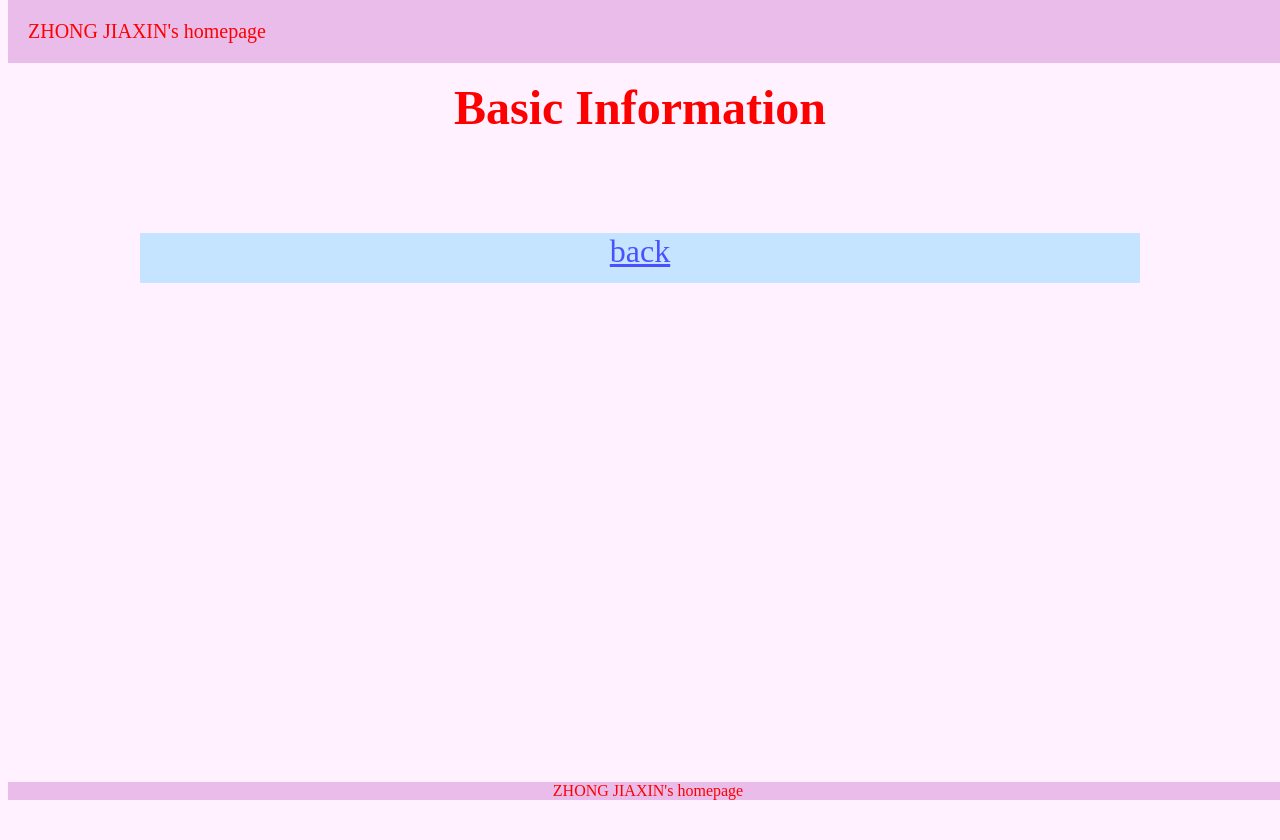
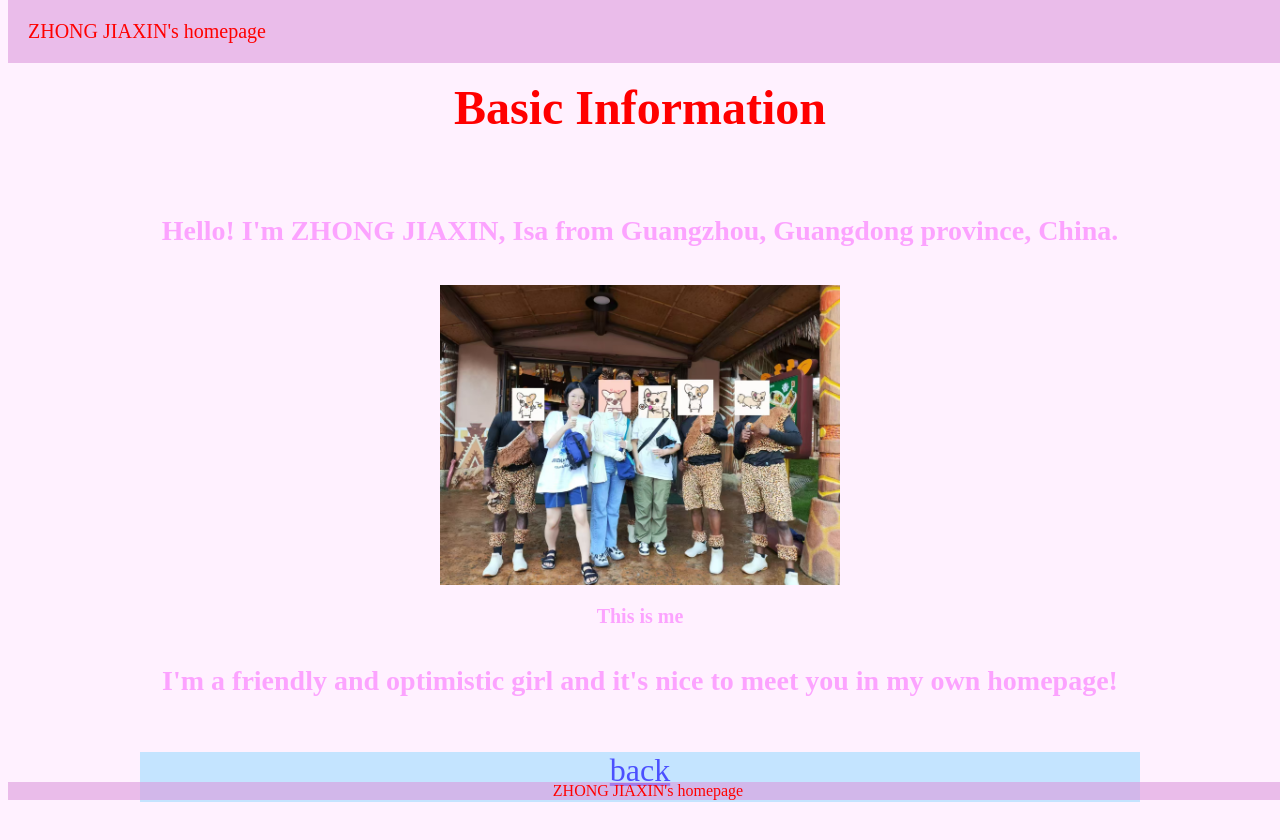
Before and after one commit to WLCM-jjx/251118try4.github.io, a plain HTML site: page 1basic.html in a window 1280 px wide. Before the commit the page ends 800 px from the top, so only its background shows below. Drawn offline with Linux system fonts and the light colour scheme.

Commit message:
Update 1basic.html

```diff
--- a/1basic.html
+++ b/1basic.html
@@ -8,6 +8,14 @@
     <body>
 
     <h5>Basic Information</h5>
+
+    <h4>Hello! I'm ZHONG JIAXIN, Isa from Guangzhou, Guangdong province, China.</h4>
+
+    <img height=300px; src="%E6%88%91.jpg">
+    <h3>This is me</h3>
+
+    <h4>I'm a friendly and optimistic girl and it's nice to meet you in my own homepage!</h4>
+
 
 
 
@@ -30,5 +38,6 @@
 
     <br>
     <a href="index.html">back </a>
+    <br><br><br><br><br><br><br><br><br><br>
     </body>
 </html>
```
